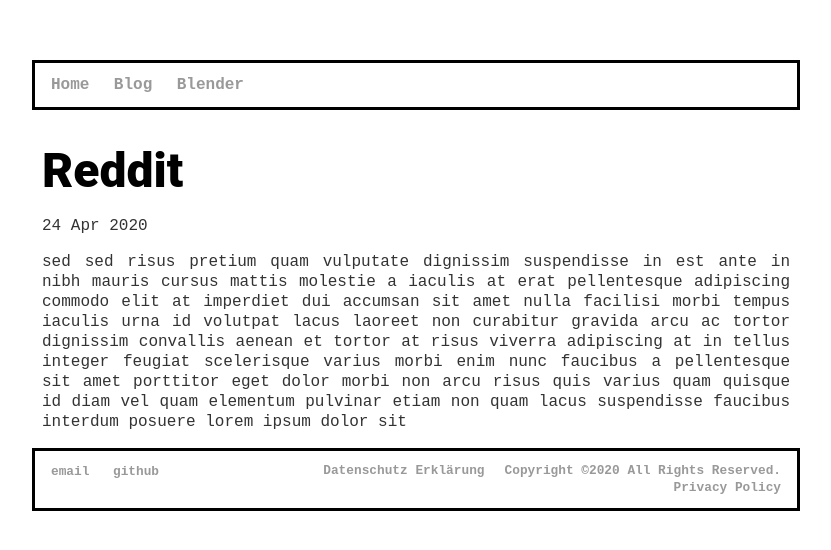
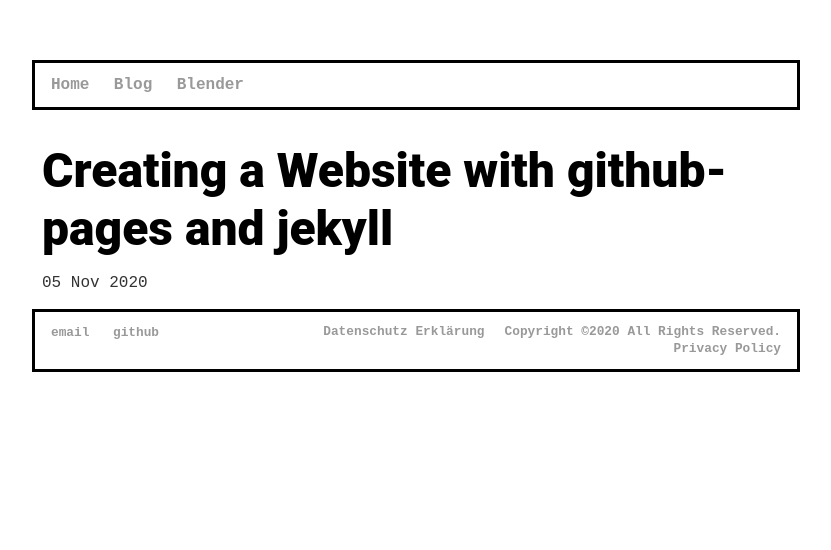
Before and after one commit to mProjectsCode/mProjectsCode.github.io, a Jekyll site: the page built from _programming-projects/reddit.md, in a window 1280 px wide. Shown: the top 550 px of the page, without its empty margins (224-1055 px from the left). Built offline with Jekyll 4.4.1, drawn with Linux system fonts in a browser that asks for light colours; nearby versions of some CDN libraries.

Commit message:
Update reddit.md

```diff
--- a/_programming-projects/reddit.md
+++ b/_programming-projects/reddit.md
@@ -1,7 +1,5 @@
 ---
 layout: post
-title: "Reddit"
-date: 2020-04-24
+title: "Creating a Website with github-pages and jekyll"
+date: 2020-11-05
 ---
-
-sed sed risus pretium quam vulputate dignissim suspendisse in est ante in nibh mauris cursus mattis molestie a iaculis at erat pellentesque adipiscing commodo elit at imperdiet dui accumsan sit amet nulla facilisi morbi tempus iaculis urna id volutpat lacus laoreet non curabitur gravida arcu ac tortor dignissim convallis aenean et tortor at risus viverra adipiscing at in tellus integer feugiat scelerisque varius morbi enim nunc faucibus a pellentesque sit amet porttitor eget dolor morbi non arcu risus quis varius quam quisque id diam vel quam elementum pulvinar etiam non quam lacus suspendisse faucibus interdum posuere lorem ipsum dolor sit
```
